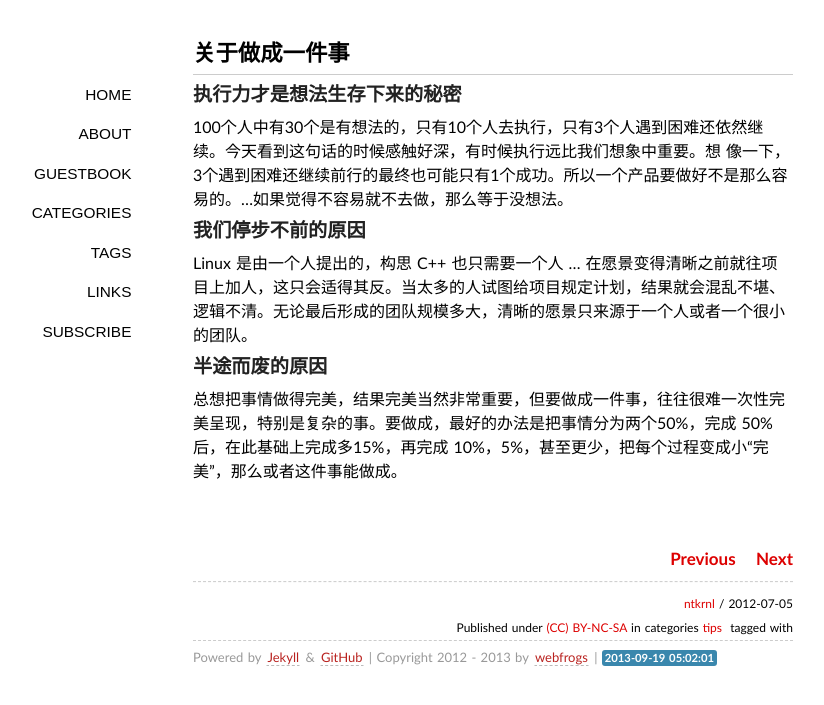
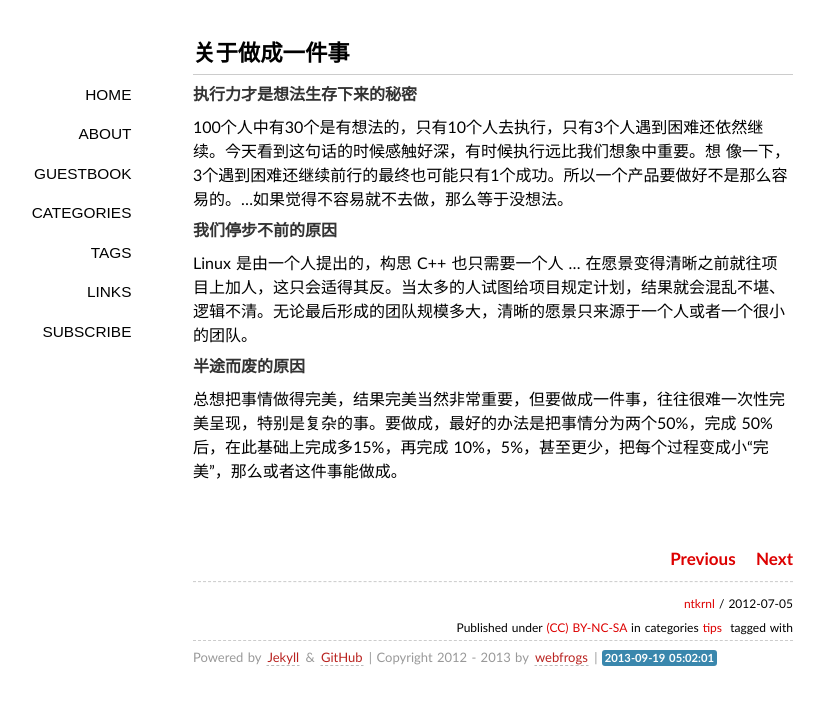
Before and after one commit to ntkrnl/ntkrnl.github.io, a Jekyll site: the page built from _posts/2012-07-05-do-one-thing.markdown, in a window 1280 px wide. Shown: the top 705 px of the page, without its empty margins (147-971 px from the left). Built offline with Jekyll 4.4.1, drawn with Linux system fonts in a browser that asks for light colours; some web fonts are replaced; Markdown is read by kramdown in place of the engine named in the settings; comment, search, counter and statistics services are not loaded.

```diff
--- a/_posts/2012-07-05-do-one-thing.markdown
+++ b/_posts/2012-07-05-do-one-thing.markdown
@@ -10,10 +10,9 @@ categories:
 - tips
 ---
 
-###执行力才是想法生存下来的秘密
-
+####执行力才是想法生存下来的秘密
 100个人中有30个是有想法的，只有10个人去执行，只有3个人遇到困难还依然继续。今天看到这句话的时候感触好深，有时候执行远比我们想象中重要。想 像一下，3个遇到困难还继续前行的最终也可能只有1个成功。所以一个产品要做好不是那么容易的。…如果觉得不容易就不去做，那么等于没想法。
-###我们停步不前的原因
+####我们停步不前的原因
 Linux 是由一个人提出的，构思 C++ 也只需要一个人 … 在愿景变得清晰之前就往项目上加人，这只会适得其反。当太多的人试图给项目规定计划，结果就会混乱不堪、逻辑不清。无论最后形成的团队规模多大，清晰的愿景只来源于一个人或者一个很小的团队。
-###半途而废的原因
+####半途而废的原因
 总想把事情做得完美，结果完美当然非常重要，但要做成一件事，往往很难一次性完美呈现，特别是复杂的事。要做成，最好的办法是把事情分为两个50%，完成 50%后，在此基础上完成多15%，再完成 10%，5%，甚至更少，把每个过程变成小“完美”，那么或者这件事能做成。
```
